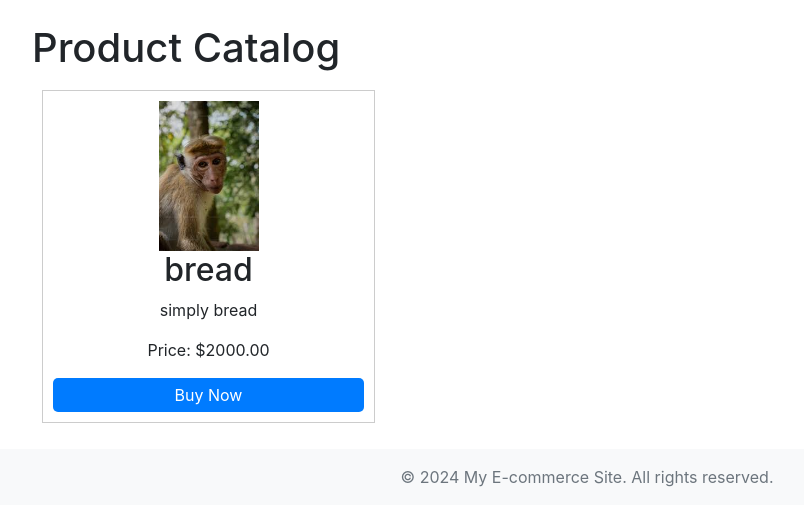
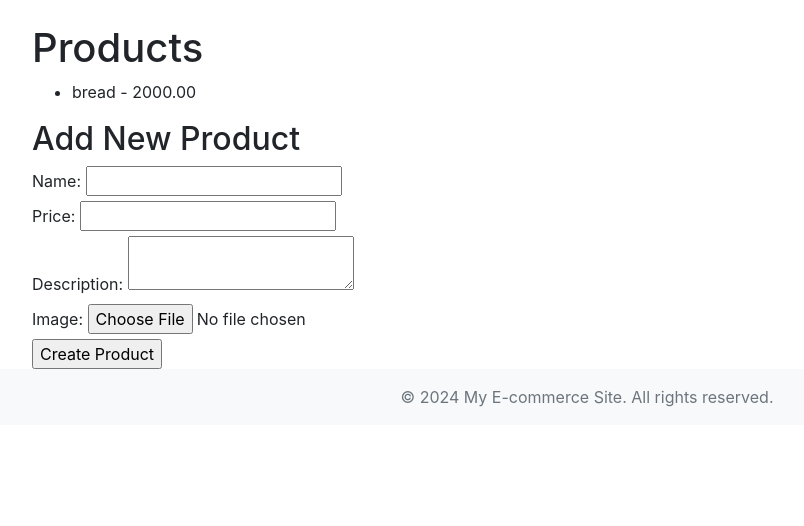
Before and after one commit to ghost-mann/reimagined-meme, a Django app: page / in a window 1280 px wide. Shown: the part 56-582 px from the top of the page, without its empty margins (53-857 px from the left). Run offline with Django 5.2, Linux system fonts and the light colour scheme; data comes from the database, SQL or seed files in the repository; parts of the project's set-up code (start-up, migrations or seed data) failed here and were passed over; some libraries are stand-ins or nearby versions.

Commit message:
feat: created a template that allows users to view listed products and add new products through submission of a form in products_list.html

```diff
--- a/ecom/products/templates/products/products_list.html
+++ b/ecom/products/templates/products/products_list.html
@@ -1,60 +1,34 @@
 {% extends 'base.html' %}
 
+{% block title %}
+<title>Products</title>
+{% endblock %}
+
 {% block content %}
-<head>
-    <meta charset="UTF-8">
-    <title>Product Catalog</title>
-    <style>
-        /* Add CSS styles for flex container and items */
-        .product-list {
-            display: flex;
-            flex-wrap: wrap; /* Allow items to wrap to the next row if necessary */
-            justify-content: space-between; /* Space items evenly along the main axis */
-            list-style: none; /* Remove list styles */
-            padding: 0;
-        }
+<body>
+    <h1>Products</h1>
+    <ul>
+        {% for product in products %}
+        <li>{{ product.name }} - {{ product.price }}</li>
+        {% endfor %}
+    </ul>
 
-        .product-item {
-            flex: 1; /* Grow to fill available space evenly */
-            max-width: 30%; /* Limit item width to avoid overcrowding */
-            margin: 10px; /* Add spacing between items */
-            border: 1px solid #ccc; /* Add a border for visual separation */
-            padding: 10px;
-            text-align: center;
-        }
-
-        /* Style the "Buy Now" button */
-        .buy-now-button {
-            display: block;
-            margin-top: 10px;
-            background-color: #007bff;
-            color: #fff;
-            text-decoration: none;
-            padding: 5px 10px;
-            border-radius: 5px;
-        }
-    </style>
-</head>
-<body>
-    <h1>Product Catalog</h1>
-
-    <ul class="product-list">
-{% for product in products %}
-    <li class="product-item">
-        <a href="{% url 'products:product_detail' product.pk %}">
-            {% if product.image %}
-                <img src="{{ product.image.url }}" alt="{{ product.name }}" width="100">
-            {% else %}
-                <img src="/static/default-image.jpeg" alt="Default Image" width="100">
-            {% endif %}
-        </a>
-        <h2>{{ product.name }}</h2>
-        <p>{{ product.description }}</p>
-        <p>Price: ${{ product.price }}</p>
-        <a href="#" class="buy-now-button">Buy Now</a>
-    </li>
-{% endfor %}
-
-    </ul>
+    <h2>Add New Product</h2>
+    <form method="post" enctype="multipart/form-data">
+        {% csrf_token %}
+        <label for="name">Name:</label>
+        <input type="text" id="name" name="name" required>
+        <br>
+        <label for="price">Price:</label>
+        <input type="number" id="price" name="price" step="0.01" required>
+        <br>
+        <label for="description">Description:</label>
+        <textarea id="description" name="description" required></textarea>
+        <br>
+        <label for="image">Image:</label>
+        <input type="file" id="image" name="image" accept="image/*">
+        <br>
+        <input type="submit" value="Create Product">
+    </form>
 </body>
 {% endblock %}
```
